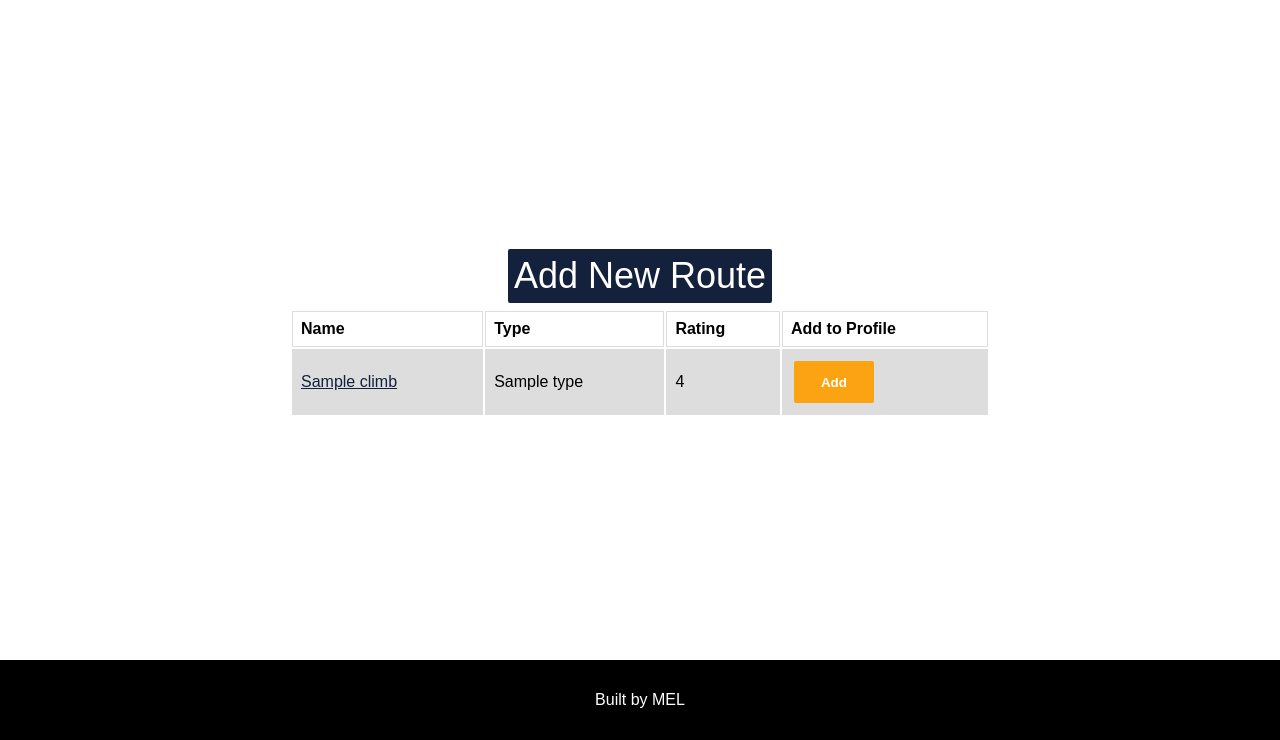
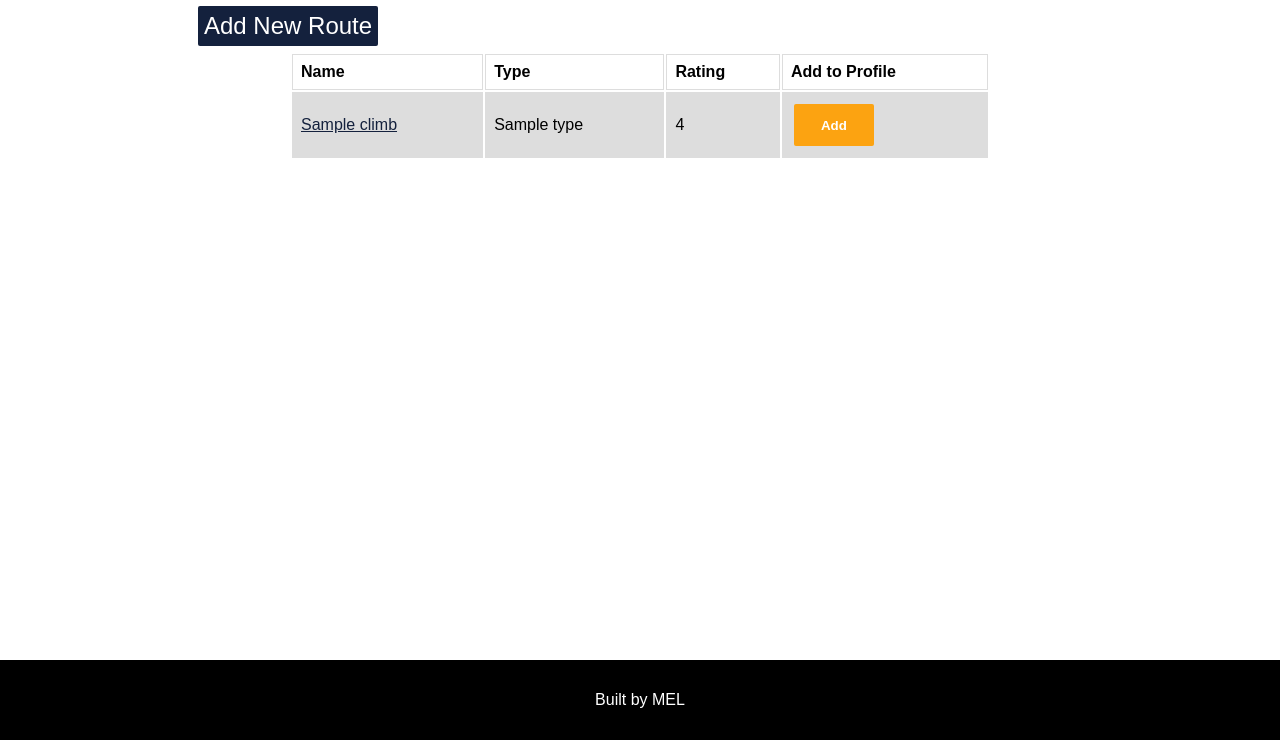
Before and after one commit to megselayne/betaBoulders, a Node server app: template views/climbingRoutes/index.ejs in a window 1280 px wide. Shown: the part 60-800 px from the top of the page. Run offline with Node 20, Linux system fonts and the light colour scheme; the template is opened without the code that fills it: most values are stand-ins (such as "Sample title", 1, 10 or a date in 2020); some libraries are stand-ins or nearby versions.

Commit message:
alignment changes

```diff
--- a/public/styles/style.css
+++ b/public/styles/style.css
@@ -18,7 +18,7 @@ header,footer{
 .container{
     display: flex;
     flex-direction: column;
-    justify-content: center;
+    justify-content: flex-start;
     align-items: center;
     flex-grow:1;
 }
@@ -85,6 +85,11 @@ img{
 .big{
     padding: 1em 2em;
 }
+.CTA-row{
+    display: flex;
+    flex-direction: row;
+    width: 70%;
+}
 table{
     width:70%;
     max-width: 700px;
@@ -120,9 +125,12 @@ tr:nth-child(even) {
     flex-direction: row;
     flex-wrap: wrap;
 }
-/* .profile-container{
-    margin: 10px;
-} */
+.row-left{
+    display: flex;
+    flex-direction: row;
+    justify-content: flex-start;
+    width: 95vw;
+}
 .profile-row{
     display:flex;
     flex-direction: row;
--- a/views/auth/login.ejs
+++ b/views/auth/login.ejs
@@ -3,7 +3,7 @@
 <form method='POST' action ='/auth/login'>
     <input name='username' type='text' placeholder='username' required />
     <input name='password' type='password' placeholder='password' required/>
-    <input class='click big' type='submit' value='Log in!' />
+    <input class='click big primary' type='submit' value='Log in!' />
 </form>
 
 <%- include('../partials/end') %>
--- a/views/climbingRoutes/index.ejs
+++ b/views/climbingRoutes/index.ejs
@@ -1,7 +1,9 @@
 <%- include('../partials/boilerplate') %>
+<div class='CTA-row'>
     <button class='click secondary'>
-        <a class='secondary secondary-text' href='/routes/add'>Add New Route</a>
+        <a class='secondary-text' href='/routes/add'>Add New Route</a>
     </button>
+</div>
     <table>
         <tr>
             <th>Name</th>
--- a/views/users/index.ejs
+++ b/views/users/index.ejs
@@ -1,5 +1,5 @@
 <%- include('../partials/boilerplate') %>
-<div class ='profile-name'>
+<div class ='row-left'>
     <h2><%= data.user.username %>'s Routes</h2>
 </div>
 <div class='profile-row'>
```
Also changed, not shown: views/users/show.ejs (+0 -10 lines).
